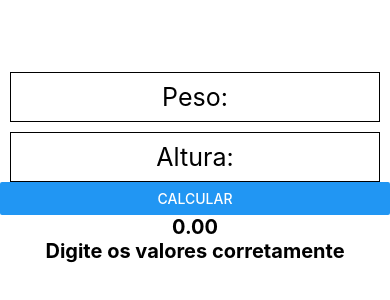
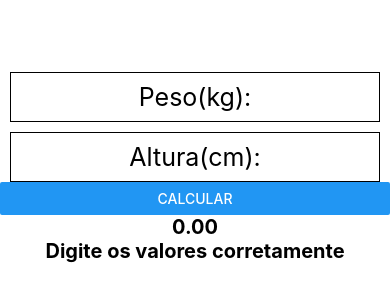
Before and after one commit to ViniciusMAlves/CalculoIMC_ReactNative, a React Native app: screen / in a window 390 px wide. Shown: the part 260-560 px from the top of the page. Built offline with nearby package versions, Linux system fonts and the light colour scheme.

Commit message:
mudado a nomenclatura

```diff
--- a/App.js
+++ b/App.js
@@ -32,7 +32,7 @@ export default function App() {
       <View style={styles.entrada}>
         <TextInput
           autoCapitalize="none"
-          placeholder="Peso:"
+          placeholder="Peso(kg):"
           keyboardType="numeric"
           value={peso}
           onChangeText={text => setPeso(text)}
@@ -41,7 +41,7 @@ export default function App() {
 
         <TextInput
           autoCapitalize="none"
-          placeholder="Altura:"
+          placeholder="Altura(cm):"
           keyboardType="numeric"
           value={altura}
           onChangeText={text => setAltura(text)}
```
